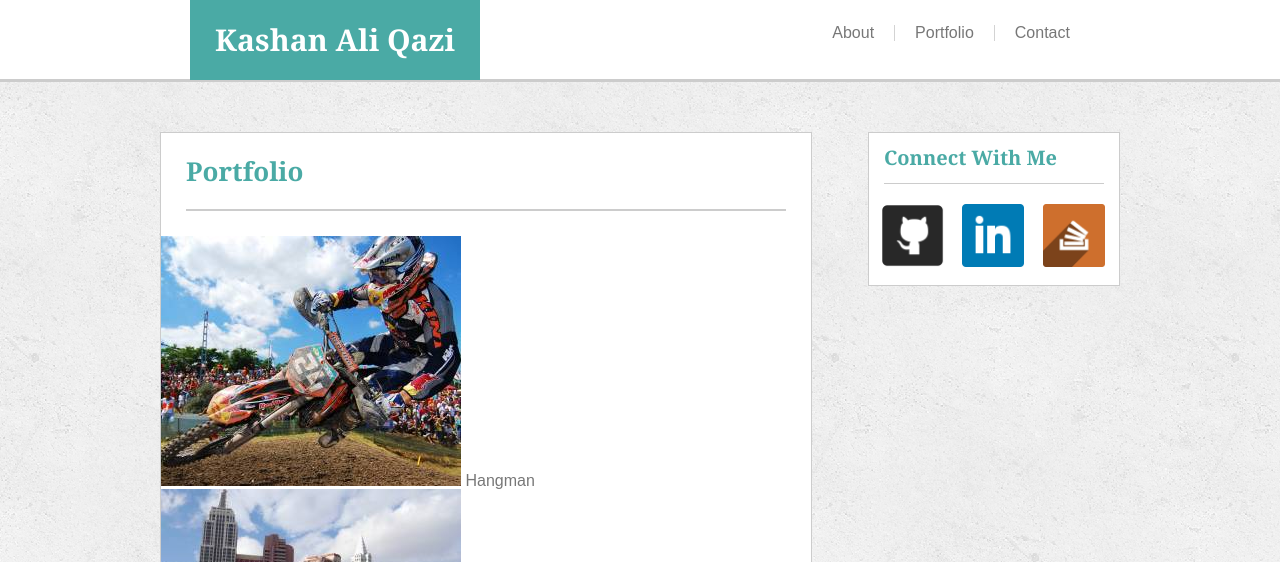
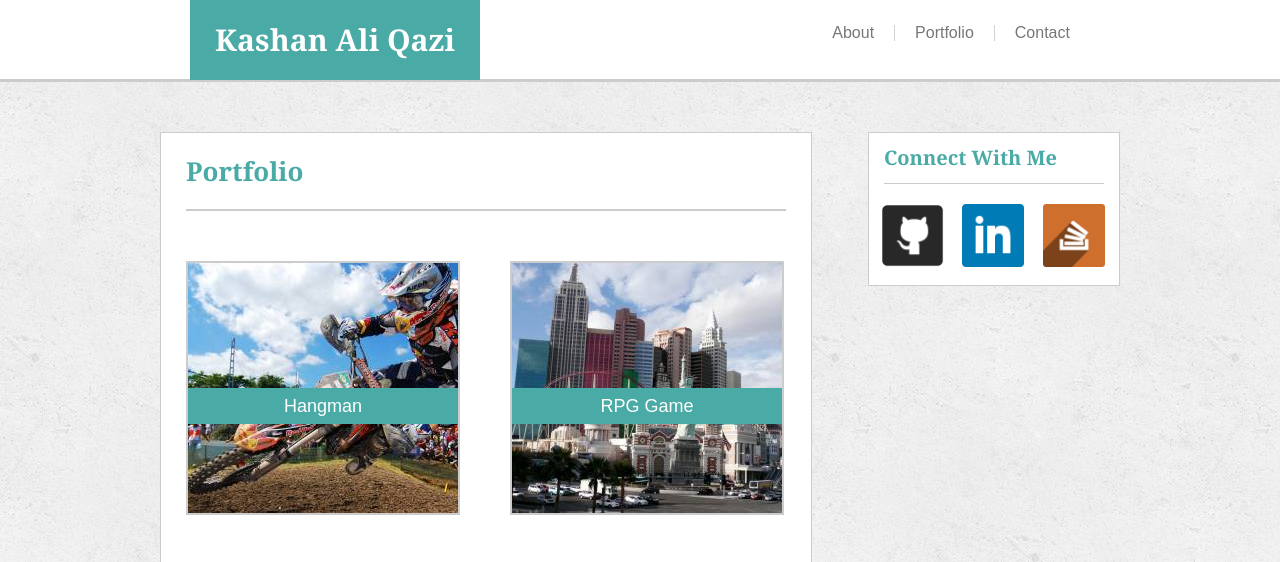
Before and after one commit to kqazi02/Basic-Portfolio, a PHP site: page /portfolio.html in a window 1280 px wide. Shown: the top 562 px of the page. Run offline with PHP 8.4, Linux system fonts and the light colour scheme.

Commit message:
almost finished. Need to clean up and comment

```diff
--- a/assets/css/style.css
+++ b/assets/css/style.css
@@ -1,9 +1,13 @@
+/* push the footer to the bottom */
+html, body {
+	height: 100%;
+}
+
 body {
 	font-family: "Arial", "Helvetica Neue", Helvetica, sans-serif;
 	margin: 0 auto;
 	color: #777777;
 	background-image: url("../images/concrete_seamless.png");
-	/*background-color: red;*/
 }
 
 
@@ -40,9 +44,6 @@ a {
 
 footer {
 	clear: both;
-	/*background-color: #666666;*/
-	position: absolute;
-	bottom: 0;
 	width: 100%;
 	height: 20px;
 	padding: 35px 0;
@@ -51,12 +52,32 @@ footer {
 	background: linear-gradient(to bottom, #4aaaa5 0%, #4aaaa5 15%,#000000 15%, #666666 15%, #666666 100%);
 }
 
+form {
+	margin: 0 25px;
+}
+
+.textBox, .textArea {
+	width: 100%;
+	margin: 10px 200px 10px 0;
+
+}
+
+.textBox {
+	line-height: 20px;
+}
+
+.textArea {
+	display: block;
+	height: 250px;
+}
+
 .mainBody {
 	clear: both;
 	width: 650px;
 	float: left;
 	background-color: #ffffff;
 	border: thin solid #cccccc;
+	margin-bottom: 50px;
 }
 
 .sideBar {
@@ -73,6 +94,17 @@ footer {
 	margin: 5px 0 15px 10px;
 	/*margin-bottom
 	margin-left: 10px;*/
+}
+
+#submitButton {
+	background: #4aaaa5;
+	border: none;
+	margin-bottom: 25px;
+	color: #ffffff;
+	font-size: 18px;
+	padding: 10px 15px;
+	/*text-decoration: none;*/
+
 }
 
 #mainHeading {
@@ -102,8 +134,8 @@ footer {
 
 #wrapper {
 	width: 960px;
-	background: blue;
-	margin: 50px auto;
+	margin: 50px auto 0;
+	min-height: 100%;
 }
 
 #contact, #portfolio, #about {
@@ -125,3 +157,62 @@ footer {
 #intro {
 	margin: 0 25px 25px;
 }
+
+.portfolioImages {
+	/*width: 75%;
+	height: auto;*/
+	margin: 25px;
+	position: relative;
+	display: inline-block;
+}
+
+/*#hangman, #rpgGame, #trivia, #widget, #rockPaper {
+	position: relative;
+	float: left;
+	width: 25%;
+	height: auto;
+
+}*/
+
+.captions {
+	position: absolute;
+	background: #4aaaa5;
+	color: #ffffff;
+	font-size: 18px;
+	text-align: center;
+	width: 270px;
+	line-height: 200%;
+	margin-top: 125px;
+	/*bottom: 20px;
+	left: 0;*/
+}
+
+.container {
+	width: 270px;
+	height: 250px;
+	border: 2px solid #cccccc;
+	margin: 25px 25px;
+	float: left;
+
+	/*position: relative;*/
+}
+
+#hangman {
+	background-image: url("../images/bike.jpg");
+}
+
+#rpgGame {
+	background-image: url("../images/vegas.jpg");
+}
+
+#trivia {
+	background-image: url("../images/board.jpg");
+}
+
+#widget {
+	background-image: url("../images/lambo.jpg");
+}
+
+#rockPaper {
+	background-image: url("../images/linux.jpg");
+}
--- a/index.html
+++ b/index.html
@@ -22,7 +22,7 @@
 					<a id="about" href="#">About</a>
 				</nav>
 			</header>
-		<!-- setting a wrapper to move the entire content of the page-->
+		<!-- setting a wrapper to style the entire content of the page and isolating header and footer-->
 		<div id="wrapper">
 			<!-- division for main content-->
 			<section class="mainBody">
--- a/portfolio.html
+++ b/portfolio.html
@@ -26,26 +26,28 @@
 			<!-- division for main content-->
 			<section class="mainBody">
 				<h1 id="mainHeading">Portfolio</h1>
-				<section id="hangman">
-					<img src="assets/images/bike.jpg" alt="Hangman">
-					Hangman
-				</section>
-				<section id="rpgGame">
-					<img src="assets/images/vegas.jpg" alt="RPG Game">
-					RPG Game
-				</section>
-				<section id="trivia">
-					<img src="assets/images/board.jpg" alt="Trivia Game">
-					Trivia Game
-				</section>
-				<section id="widget">
-					<img src="assets/images/lambo.jpg" alt="Rutgers Info Widget">
-					Rutgers Info Widget
-				</section>
-				<section>
-					<img src="assets/images/linux.jpg" alt="Rock Paper Scissors">
-					Rock Paper Scissors
-				</section>
+				<a href="#"><section class="container" id="hangman">
+					<!-- <img src="assets/images/bike.jpg" alt="Hangman" class="portfolioImages"> -->
+					<p class="captions">Hangman</p>
+				</section></a>
+
+
+				<a href="#"><section class="container" id="rpgGame">
+					<!-- <img src="assets/images/vegas.jpg" alt="RPG Game" class="portfolioImages"> -->
+					<p class="captions">RPG Game</p>
+				</section></a>
+				<a href="#"><section class="container" id="trivia">
+					<!-- <img src="assets/images/board.jpg" alt="Trivia Game" class="portfolioImages"> -->
+					<p class="captions">Trivia Game</p>
+				</section></a>
+				<a href="#"><section class="container" id="widget">
+					<!-- <img src="assets/images/lambo.jpg" alt="Rutgers Info Widget" class="portfolioImages"> -->
+					<p class="captions">Rutgers Info Widget</p>
+				</section></a>
+				<a href="#"><section class="container" id="rockPaper">
+					<!-- <img src="assets/images/linux.jpg" alt="Rock Paper Scissors" class="portfolioImages"> -->
+					<p class="captions">Rock Paper Scissors</p>
+				</section></a>
 			</section>
 			<!-- division for the sidebar -->
 			<aside class="sideBar">
```
Also changed, not shown: contact.html (+6 -5 lines), assets/images/53104029.jpg (added).
